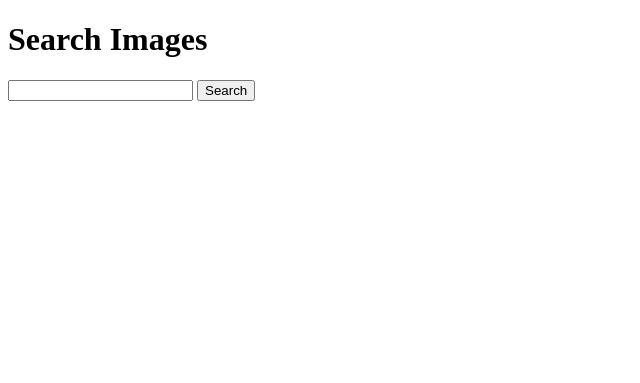
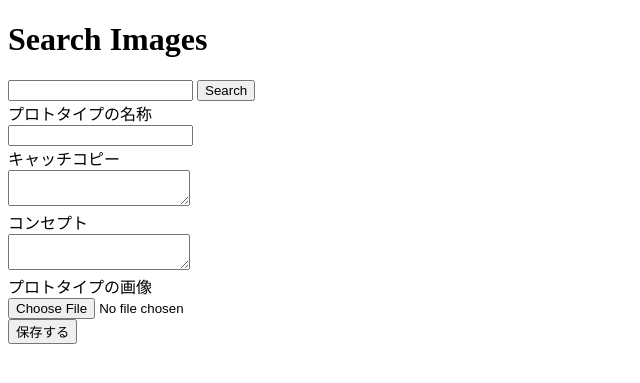
Before and after one commit to yowagai/kaiketool, a Rails app: page /google_custom_search in a window 1280 px wide. Shown: the top 383 px of the page, without its empty margins (0-640 px from the left). Run offline with Rails 7, Linux system fonts and the light colour scheme; style sheets or scripts are compiled from the project's sources.

Commit message:
画面遷移を修正

```diff
--- a/app/controllers/google_custom_search_controller.rb
+++ b/app/controllers/google_custom_search_controller.rb
@@ -6,6 +6,7 @@ class GoogleCustomSearchController < ApplicationController
   end
 
   def search
+    @title = params[:q]
     # Google Custom Search APIを呼び出すコードをここに書きます
     # 検索結果から画像を取得し、ビューで表示するために
     # @images インスタンス変数に結果を格納します
--- a/app/controllers/speech_to_text_controller.rb
+++ b/app/controllers/speech_to_text_controller.rb
@@ -24,7 +24,7 @@ class SpeechToTextController < ApplicationController
 
     results = operation.response.results
 
-    @transcriptions = "Transcription: "
+    @transcriptions = ""
     results.each do |result|
       alternatives = result.alternatives
       @transcriptions += "#{alternatives.first.transcript}"
--- a/app/views/google_custom_search/index.html.erb
+++ b/app/views/google_custom_search/index.html.erb
@@ -5,6 +5,34 @@
   <%= submit_tag("Search") %>
 <% end %>
 
+<%= form_with model: @kaiketool, local: true do |f|%>
+  <div class="field">
+    <%= f.label :title, "プロトタイプの名称" %><br />
+    <%= f.text_field :title, id:"prototype_title" %>
+  </div>
+
+  <div class="field">
+    <%= f.label :catch_copy, "キャッチコピー" %><br />
+    <%= f.text_area :catch_copy, class: :form__text, id:"prototype_catch_copy" %>
+  </div>
+
+  <div class="field">
+    <%= f.label :concept, "コンセプト" %><br />
+    <%= f.text_area :concept, class: :form__text, id:"prototype_concept" %>
+  </div>
+
+  <div class="field">
+    <%= f.label :image, "プロトタイプの画像" %><br />
+    <%= f.file_field :image, id:"prototype_image" %>
+  </div>
+
+  <div class="actions">
+    <%= f.submit "保存する", class: :form__btn  %>
+  </div>
+<% end %>
+<% if @title.present? %>
+  <%= @title %>
+<% end  %>
 <% if @image_urls.present? %>
   <ul>
     <% @image_urls.each do |url| %>
--- a/app/views/kaiketools/index.html.erb
+++ b/app/views/kaiketools/index.html.erb
@@ -17,7 +17,7 @@
     <li><%= link_to 'ログイン', new_user_session_path, class: "login" %></li>
     <li><%= link_to '新規登録', new_user_registration_path, class: "sign-up" %></li>
     <li><%= link_to "kaiketoolへ", speech_to_text_index_path%></li>
-    <li><%= link_to "みんなの投稿", kaiketool_path%></li>
+    <li><%= link_to "みんなの投稿", ''%></li>
   <% end %>
 </ul>
       <!--/container-->
--- a/app/views/speech_to_text/index.html.erb
+++ b/app/views/speech_to_text/index.html.erb
@@ -1,4 +1,4 @@
-    <li><%= link_to "音声出力", search_speech_to_text_index_path%></li>
+    <li><%= link_to "音声検索", search_speech_to_text_index_path%></li>
 
 
     <li><%= link_to "検索", google_custom_search_index_path%></li>
--- a/app/views/speech_to_text/search.html.erb
+++ b/app/views/speech_to_text/search.html.erb
@@ -1 +1,4 @@
-<%= @transcriptions %>
+<%= form_tag(search_google_custom_search_index_path, method: :get) do %>
+  <%= text_field_tag(:q, @transcriptions) %>
+  <%= submit_tag("Search") %>
+<% end %>
```
Also changed, not shown: app/controllers/kaiketools_controller.rb (+19 -0 lines).
